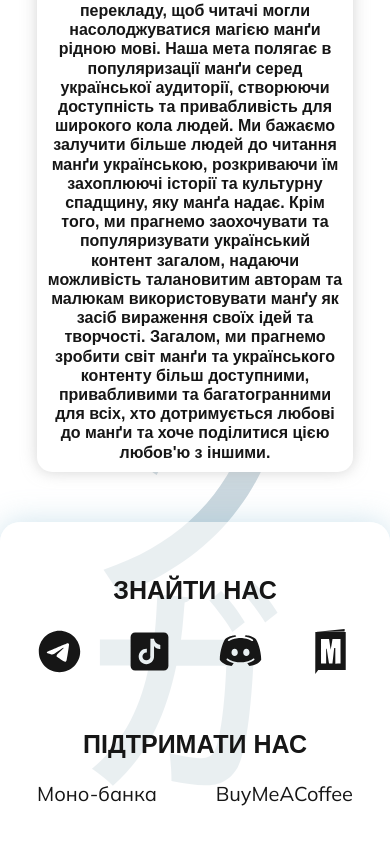
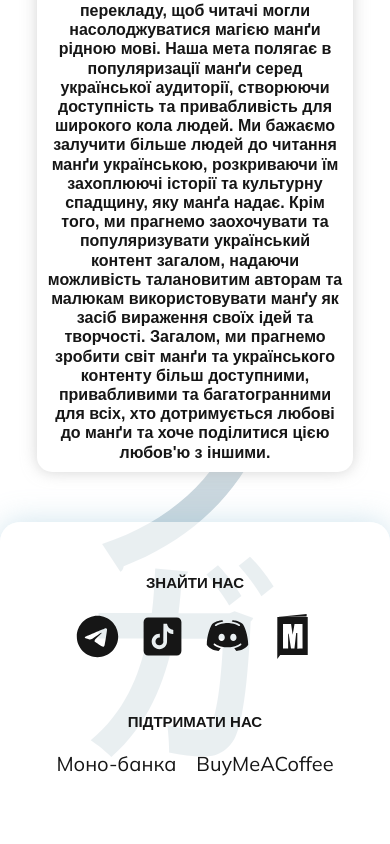
Before and after one commit to tomodachi-ua/frontend, a React (Create React App) app: page / in a window 390 px wide. Shown: the part 1204-2048 px from the top of the page. Built offline with nearby package versions, Linux system fonts and the light colour scheme; the HTML template or start-up script is replaced by a standard one; a web font is replaced by a local one.

Commit message:
Fix mobile version of footer

```diff
--- a/src/styles/footer.module.scss
+++ b/src/styles/footer.module.scss
@@ -13,17 +13,44 @@
   grid-row: 3;
 }
 
+.wrapper {
+  @include variables.dispFlex();
+  @include variables.align-items(center);
+}
+
+.contacts_wrap, .donate_wrap {
+  flex: 1;
+}
+
 .contacts_title, .donate_title {
   font-weight: 800;
-  font-size: 25px;
+  font-size: 15px;
   line-height: 150%;
   text-transform: uppercase;
   color: #161616;
   margin-bottom: 20px;
 }
+
+.donate_title {
+  text-align: end;
+}
+
 .contacts_list, .donate_list {
   @include variables.dispFlex();
-  @include variables.justify-content(space-between);
+  gap: 20px;
+  @media only screen and (max-width: 500px) {
+    @include variables.justify-content(center);
+  }
+}
+
+@media only screen and (min-width: 500px) {
+  .contacts_list {
+    @include variables.justify-content(flex-start);
+  }
+
+  .donate_list {
+    @include variables.justify-content(flex-end);
+  }
 }
 
 .contacts_list_item, .donate_list_item {
@@ -37,6 +64,7 @@
   height: 30px;
   fill: #161616;
   transition: all 0.1s ease-in-out;
+
   &:hover {
     transform: scale(1.1);
     fill: variables.$accent-font-color;
@@ -44,14 +72,12 @@
 }
 
 
-
 .donate_list_item {
   @include variables.hover-underline();
 }
 
 
-
-@media only screen and (max-width: 500px){
+@media only screen and (max-width: 500px) {
   .footer {
     padding: 50px 0;
     height: unset;
@@ -80,4 +106,5 @@
   .contacts_title, .donate_title {
     text-align: center;
   }
+
 }
```
